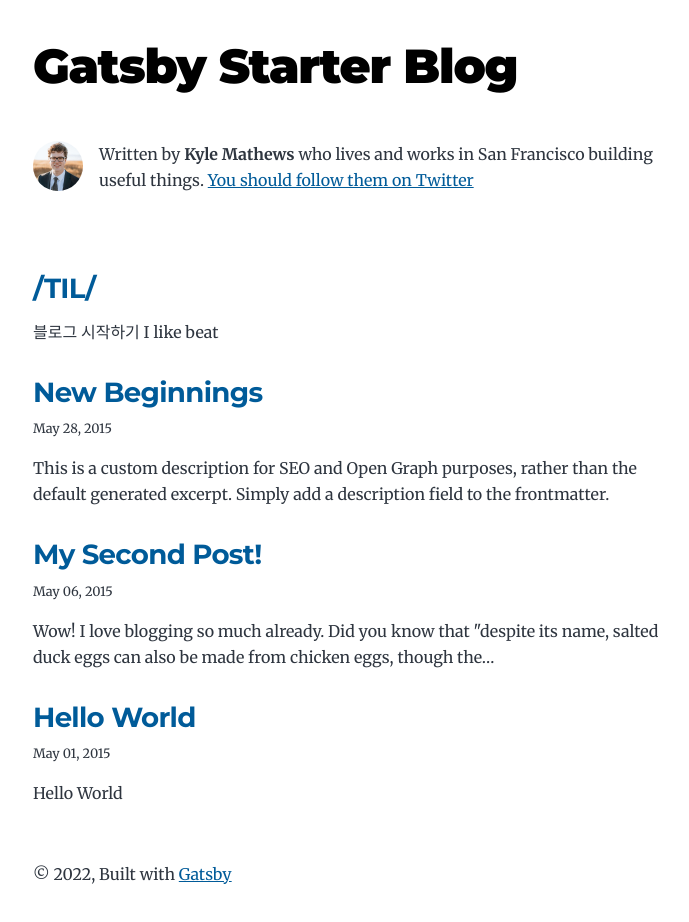
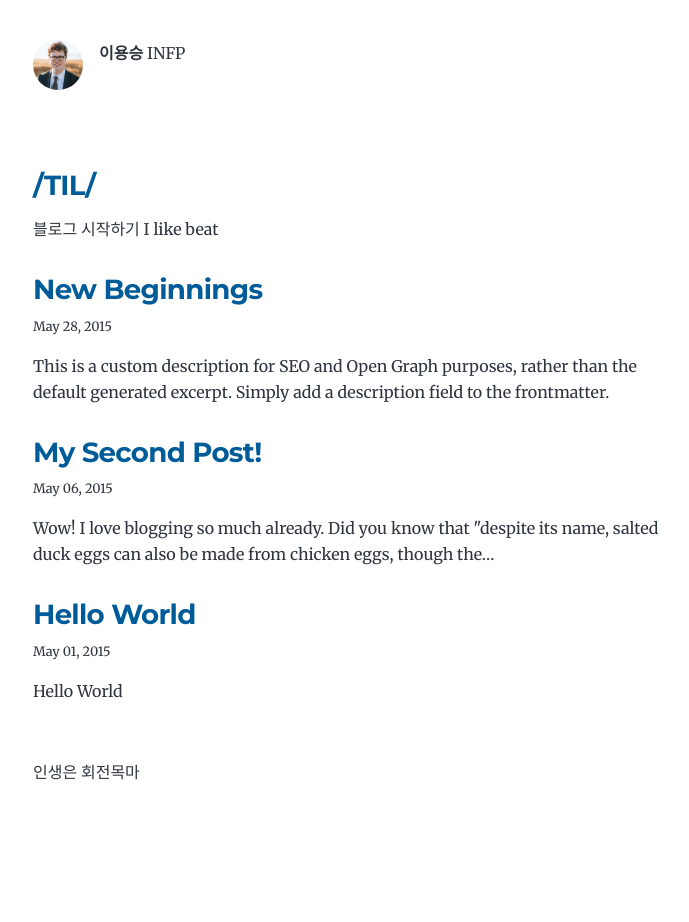
Before and after one commit to E-greene/E-greene.github.io, a Gatsby site: page / in a window 1280 px wide. Shown: the whole page, without its empty margins (291-980 px from the left). After the commit the page ends 848 px from the top, so only its background shows below. Built offline with nearby package versions, Linux system fonts and the light colour scheme; Gatsby itself is replaced by a stand-in of ours.

```diff
--- a/gatsby-config.js
+++ b/gatsby-config.js
@@ -1,14 +1,14 @@
 module.exports = {
   siteMetadata: {
-    title: `Gatsby Starter Blog`,
+    title: `E's Blog`,
     author: {
-      name: `Kyle Mathews`,
-      summary: `who lives and works in San Francisco building useful things.`,
+      name: `이용승`,
+      summary: `INFP`,
     },
     description: `A starter blog demonstrating what Gatsby can do.`,
     siteUrl: `https://gatsbystarterblogsource.gatsbyjs.io/`,
     social: {
-      twitter: `kylemathews`,
+      twitter: ``,
     },
   },
   plugins: [
--- a/package.json
+++ b/package.json
@@ -47,7 +47,6 @@
     "start": "gatsby develop",
     "serve": "gatsby serve",
     "clean": "gatsby clean",
-    "test": "echo \"Write tests! -> https://gatsby.dev/unit-testing\" && exit 1",
-    "deploy": "gatsby build --prefix-paths && gh-pages -d public"
+    "test": "echo \"Write tests! -> https://gatsby.dev/unit-testing\" && exit 1"
   }
 }
--- a/src/components/bio.js
+++ b/src/components/bio.js
@@ -44,10 +44,10 @@
       />
       {author?.name && (
         <p>
-          Written by <strong>{author.name}</strong> {author?.summary || null}
+          <strong>{author.name}</strong> {author?.summary || null}
           {` `}
           <a href={`https://twitter.com/${social?.twitter || ``}`}>
-            You should follow them on Twitter
+
           </a>
         </p>
       )}
--- a/src/components/layout.js
+++ b/src/components/layout.js
@@ -22,12 +22,13 @@
 
   return (
     <div className="global-wrapper" data-is-root-path={isRootPath}>
-      <header className="global-header">{header}</header>
+      {/* <header className="global-header">{header}</header> */}
       <main>{children}</main>
       <footer>
-        © {new Date().getFullYear()}, Built with
+        {/* © {new Date().getFullYear()}, Built with
         {` `}
-        <a href="https://www.gatsbyjs.com">Gatsby</a>
+        <a href="https://www.gatsbyjs.com">Gatsby</a> */}
+        인생은 회전목마
       </footer>
     </div>
   )
```
